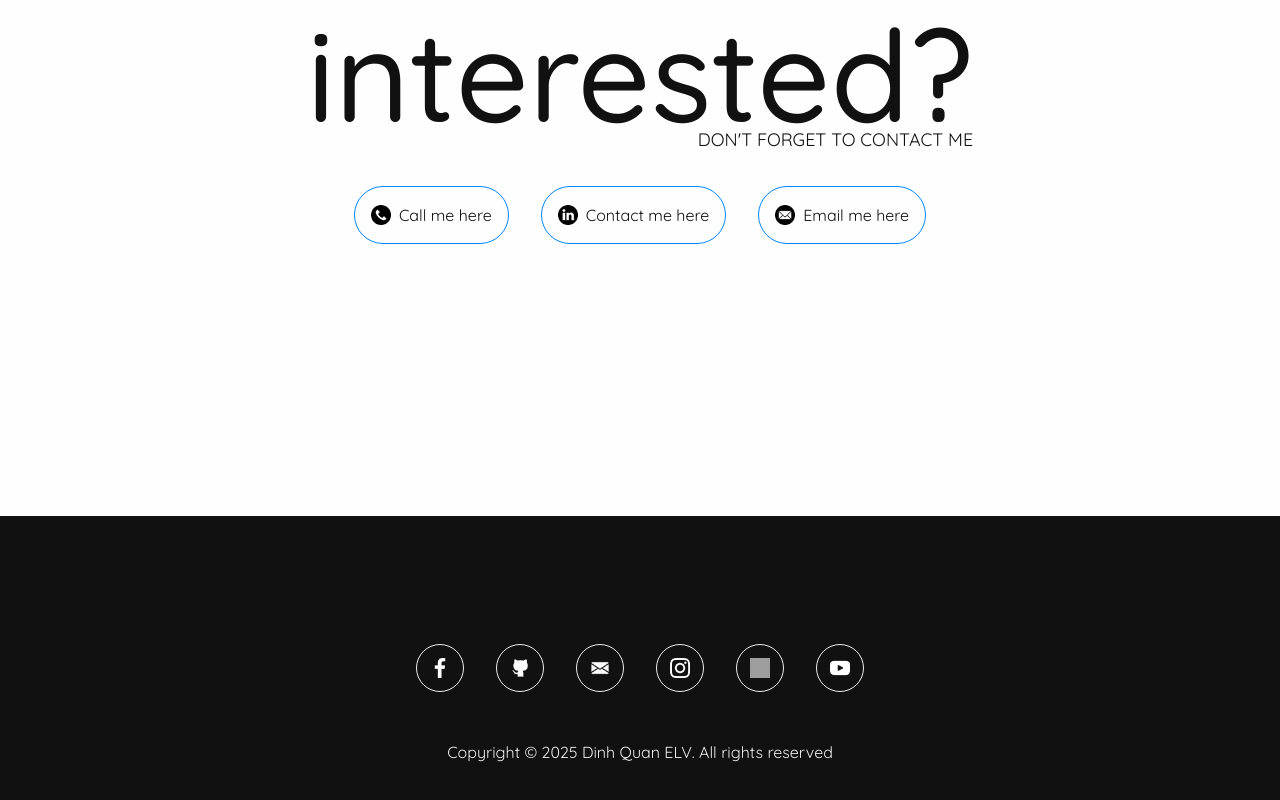
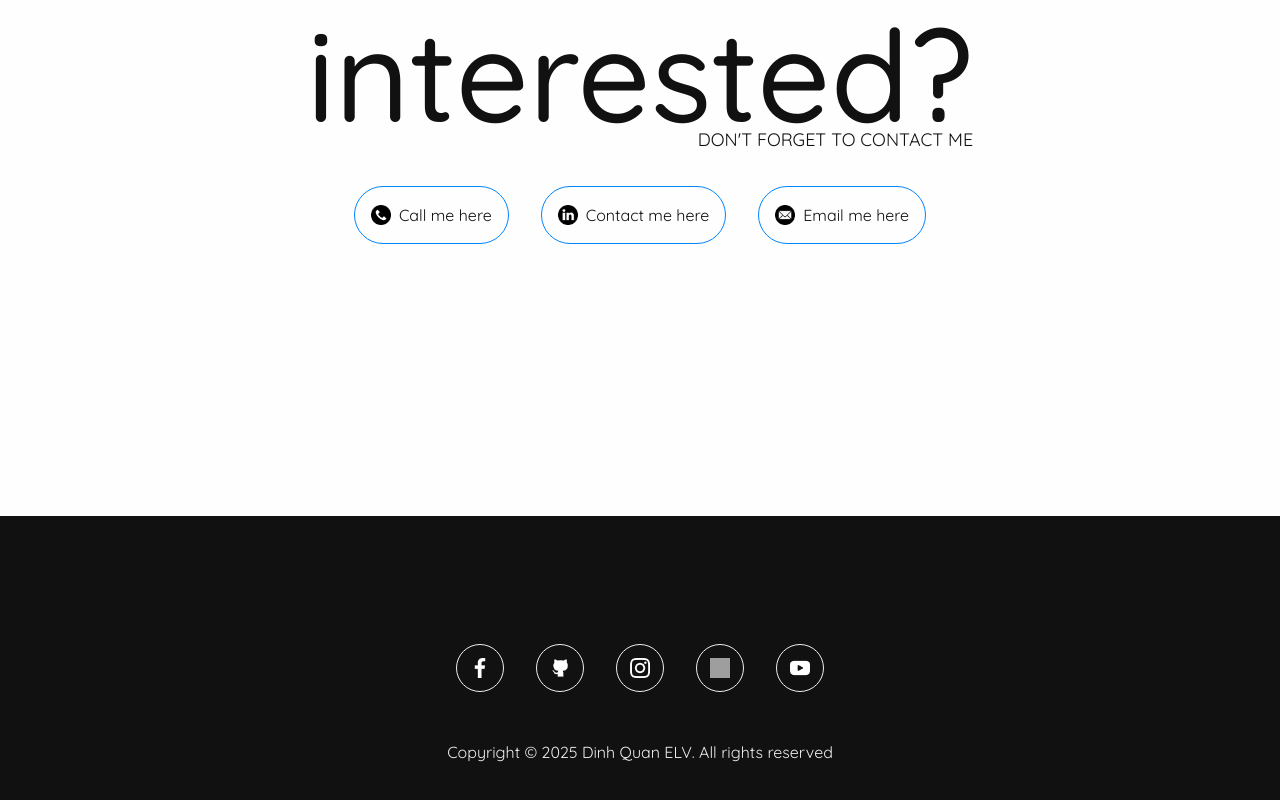
Before and after one commit to dinhquanelv/portfolio, a React (Vite) app: page / in a window 1280 px wide. Shown: the part 4479-5279 px from the top of the page. Built offline with nearby package versions, Linux system fonts and the light colour scheme; grey boxes are pictures that could not be loaded.

Commit message:
fix: remove mail in footer

```diff
--- a/src/components/Footer/index.tsx
+++ b/src/components/Footer/index.tsx
@@ -1,7 +1,6 @@
 import SocialIcon from './SocialIcon';
 import facebook from '@/assets/facebook.png';
 import github from '@/assets/github.png';
-import gmail from '@/assets/gmail.png';
 import instagram from '@/assets/instagram.png';
 import linkedin from '@/assets/linkedin.png';
 import youtube from '@/assets/youtube.png';
@@ -12,7 +11,6 @@ const Footer = () => {
       <div className="flex flex-row justify-center items-center mb-12">
         <SocialIcon icon={facebook} link="https://www.facebook.com/dinhquanelv" />
         <SocialIcon icon={github} link="https://github.com/DinhQuanELV" />
-        <SocialIcon icon={gmail} link="mailto:quanvonguyendinh@gmail.com" />
         <SocialIcon icon={instagram} link="https://www.instagram.com/dinhquanelv/" />
         <SocialIcon icon={linkedin} link="https://www.linkedin.com/in/dinhquanelv/" />
         <SocialIcon icon={youtube} link="https://www.youtube.com/@DinhQuanELV" />
```
Also changed, not shown: src/assets/gmail.png (deleted).
